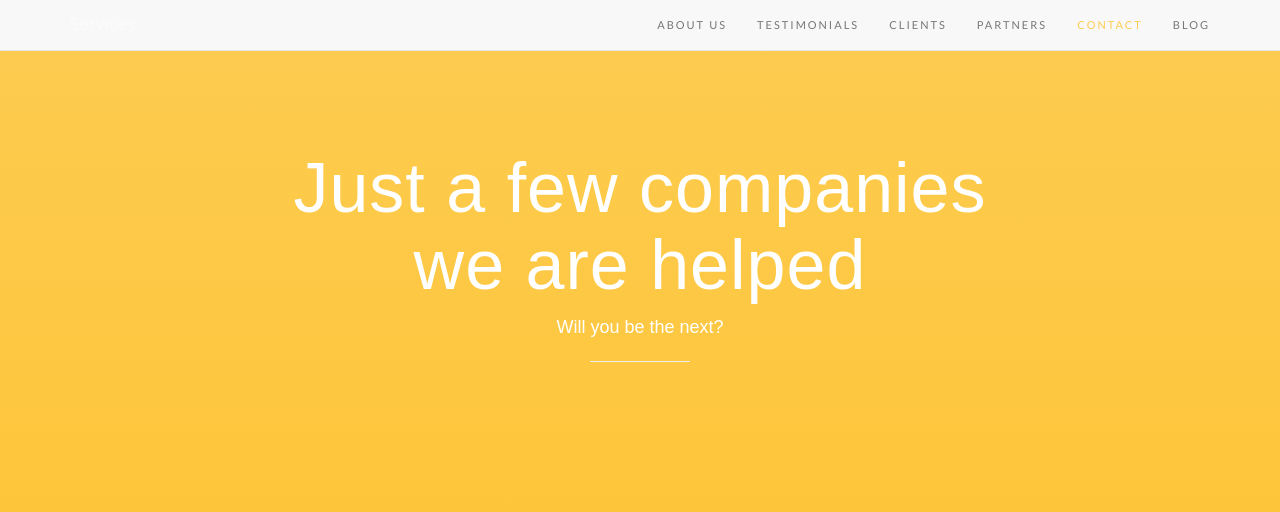
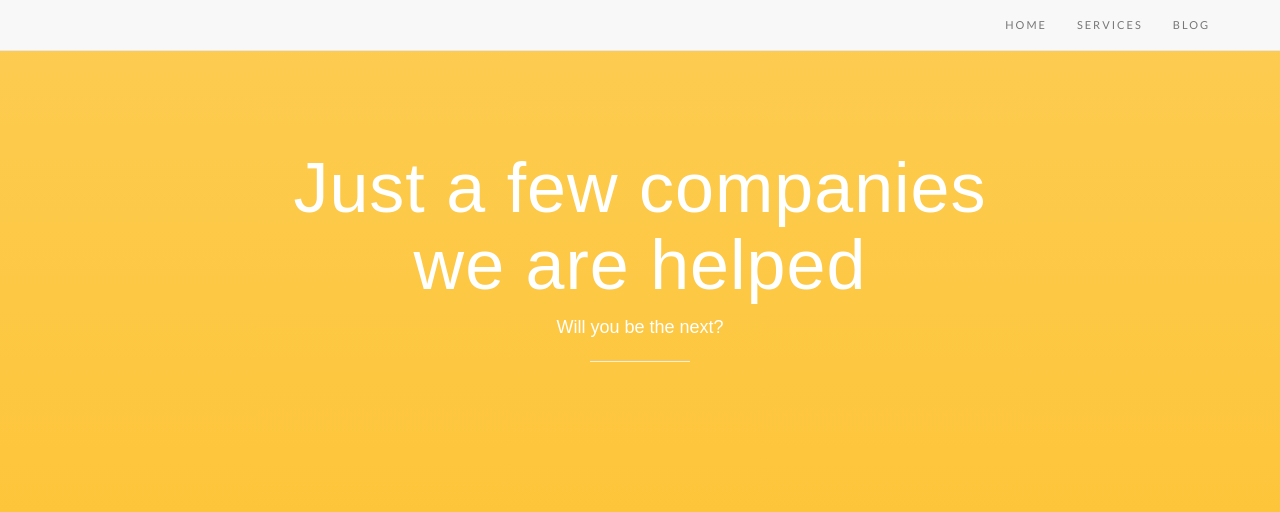
Before and after one commit to charlest7/adanamanya.github.io, a Jekyll site: the page built from test.html, in a window 1280 px wide. Shown: the top 512 px of the page. Built offline with Jekyll 4.4.1, drawn with Linux system fonts in a browser that asks for light colours; nearby versions of some CDN libraries; some web fonts are replaced; a style sheet for code colours, icons or effects is not loaded; grey boxes are pictures that could not be loaded.

Commit message:
Update nav.html

```diff
--- a/_includes/nav.html
+++ b/_includes/nav.html
@@ -5,7 +5,6 @@
             <button type="button" class="navbar-toggle collapsed" data-toggle="collapse" data-target="#bs-example-navbar-collapse-1">
                 <span class="sr-only">Toggle navigation</span> Menu <i class="fa fa-bars"></i>
             </button>
-            <a class="navbar-brand page-scroll" href="/funds">Services</a>
         </div>
 
         <!-- Collect the nav links, forms, and other content for toggling -->
@@ -15,19 +14,10 @@
                   <a class="page-scroll" href="/funds">Services</a>
               </li> -->
                 <li>
-                    <a class="page-scroll" href="#download">About Us</a>
+                    <a class="page-scroll" href="/">Home</a>
                 </li>
                 <li>
-                    <a class="page-scroll" href="#features">Testimonials</a>
-                </li>
-                <li>
-                    <a class="page-scroll" href="#portfolio">Clients</a>
-                </li>
-                <li>
-                    <a class="page-scroll" href="#why">Partners</a>
-                </li>
-                <li>
-                    <a class="page-scroll" href="#contact">Contact</a>
+                    <a class="page-scroll" href="/services">Services</a>
                 </li>
                 <li>
                     <a href="/blog/">Blog</a>
```
